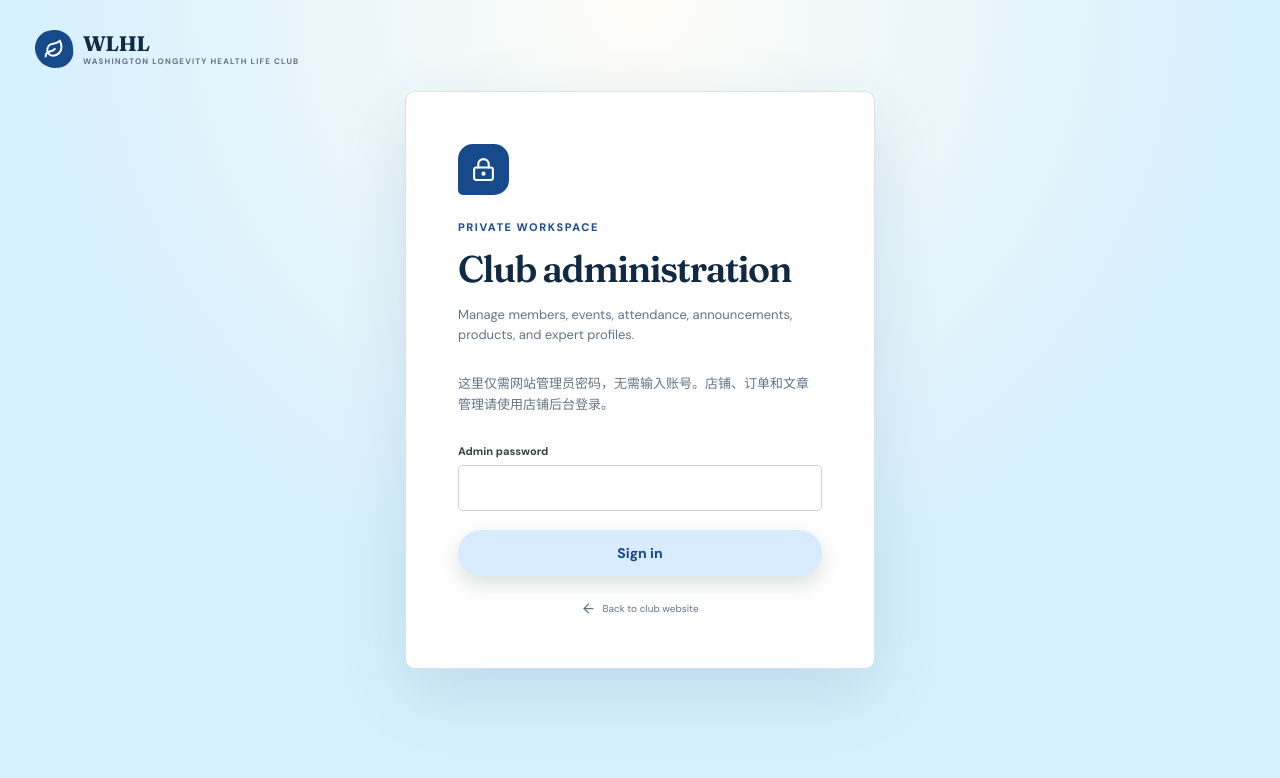
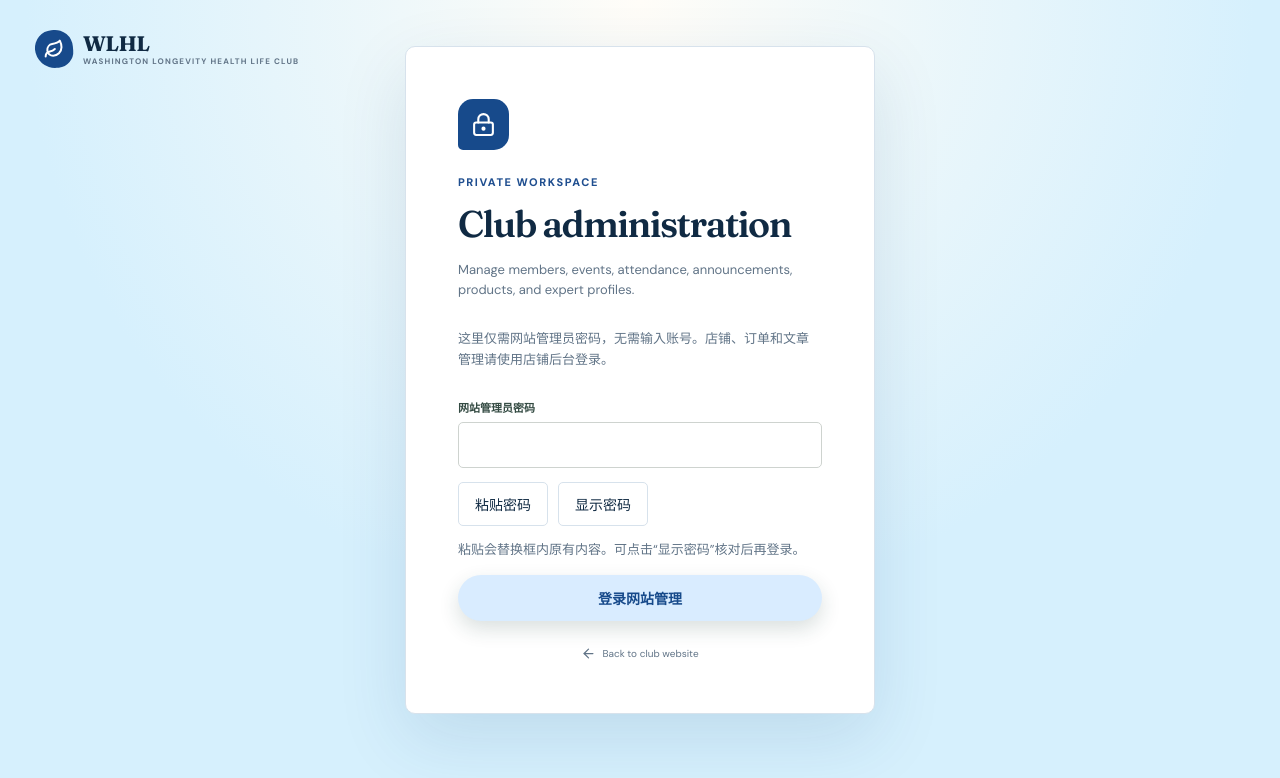
Before and after one commit to well2do/wlhl-app, a Next.js app: page /admin/login in a window 1280 px wide. Shown: the top 778 px of the page. Built offline with nearby package versions, Linux system fonts and the light colour scheme; no server answers.

Commit message:
Improve website password entry and reset successful login attempts

```diff
--- a/app/actions.ts
+++ b/app/actions.ts
@@ -5,7 +5,7 @@ import { redirect } from "next/navigation";
 import { revalidatePath } from "next/cache";
 import { z } from "zod";
 import { headers } from "next/headers";
-import { allowLoginAttempt } from "@/lib/login-attempts";
+import { allowLoginAttempt, clearLoginAttempts } from "@/lib/login-attempts";
 import {
   clearAdminSession,
   clearMemberSession,
@@ -309,6 +309,7 @@ export async function adminLoginAction(formData: FormData) {
   if (!(await allowLoginAttempt("admin", address))) redirect(`${loginPath}error=Too+many+attempts.+Try+again+in+15+minutes.`);
   if (password !== expected) redirect(`${loginPath}error=Incorrect+password`);
   await createAdminSession();
+  await clearLoginAttempts("admin", address);
   redirect(approvals ? "/admin?view=approvals" : "/admin");
 }
 
--- a/app/admin/login/page.tsx
+++ b/app/admin/login/page.tsx
@@ -3,6 +3,7 @@ import { redirect } from "next/navigation";
 import { ArrowLeft, LockKeyhole } from "lucide-react";
 import { adminLoginAction } from "@/app/actions";
 import { Brand } from "@/components/brand";
+import { AdminLoginForm } from "@/components/admin-login-form";
 import { isAdmin } from "@/lib/auth";
 
 export const metadata = { title: "Club Administration" };
@@ -23,7 +24,7 @@ export default async function AdminLoginPage({ searchParams }: { searchParams: P
         <span className="access-icon"><LockKeyhole size={25} /></span>
         <p className="eyebrow">Private workspace</p><h1>{approvals ? "网站会员审核" : "Club administration"}</h1><p>{approvals ? "请使用网站管理员密码登录。店铺后台账号与网站管理员账号分开管理。登录后将直接进入待审核会员列表。" : "Manage members, events, attendance, announcements, products, and expert profiles."}</p>
         <p>这里仅需网站管理员密码，无需输入账号。<Link href="/wlhl-application/index.html#/login">店铺、订单和文章管理请使用店铺后台登录。</Link></p>
-        <form action={adminLoginAction} className="stack-form">{approvals && <input type="hidden" name="view" value="approvals" />}<label>{approvals ? "网站管理员密码" : "Admin password"}<input type="password" name="password" autoComplete="current-password" required /></label>{params.error && <p className="form-error">{errors[params.error] || params.error}</p>}<button className="button button-dark button-full">{approvals ? "登录并审核会员" : "Sign in"}</button></form>
+        <AdminLoginForm action={adminLoginAction} approvals={approvals} error={params.error ? errors[params.error] || params.error : undefined} />
         <Link className="back-link" href="/"><ArrowLeft size={15} />Back to club website</Link>
       </section>
     </main>
--- a/app/globals.css
+++ b/app/globals.css
@@ -657,6 +657,13 @@ input:focus, textarea:focus, select:focus { border-color: var(--green-3); box-sh
 .member-approval-controls { display: grid; justify-items: center; gap: 16px; flex-shrink: 0; }
 .member-approval-controls > a { font-size: 14px; text-decoration: underline; }
 .member-approval-controls .button { min-height: 44px; }
+.admin-password-form { gap: 14px; }
+.admin-password-form input { font-size: 16px; }
+.admin-password-tools { display: flex; flex-wrap: wrap; gap: 10px; }
+.admin-password-tools button { min-height: 44px; padding: 10px 16px; border: 1px solid var(--line); border-radius: 5px; background: var(--paper); color: var(--ink); font: inherit; font-size: 14px; cursor: pointer; }
+.admin-password-tools button:focus-visible { outline: 2px solid var(--coral-dark); outline-offset: 3px; }
+.admin-password-help, .admin-password-notice { margin: 0; color: var(--muted); font-size: 13px; line-height: 1.6; }
+.admin-password-notice:empty { display: none; }
 @media (max-width: 600px) {
   .member-approval-list { padding: 12px; }
   .member-approval-card { align-items: stretch; flex-direction: column; gap: 18px; padding: 16px; }
--- /dev/null
+++ b/components/admin-login-form.tsx
@@ -0,0 +1,64 @@
+"use client";
+
+import { useRef, useState, type ClipboardEvent } from "react";
+import { useFormStatus } from "react-dom";
+
+function SubmitButton({ approvals }: { approvals: boolean }) {
+  const { pending } = useFormStatus();
+  return <button type="submit" className="button button-dark button-full" disabled={pending}>{pending ? "正在登录…" : approvals ? "登录并审核会员" : "登录网站管理"}</button>;
+}
+
+export function AdminLoginForm({ action, approvals, error }: {
+  action: (formData: FormData) => Promise<void>;
+  approvals: boolean;
+  error?: string;
+}) {
+  const input = useRef<HTMLInputElement>(null);
+  const [visible, setVisible] = useState(false);
+  const [notice, setNotice] = useState("");
+
+  function replacePassword(value: string) {
+    if (!input.current) return;
+    input.current.value = value;
+    input.current.focus();
+    setNotice("已替换密码框中的内容，请点击登录。");
+  }
+
+  async function pastePassword() {
+    try {
+      const value = await navigator.clipboard.readText();
+      if (!value) {
+        setNotice("剪贴板为空，请先复制网站管理员密码。");
+        return;
+      }
+      replacePassword(value);
+    } catch {
+      setNotice("浏览器未允许读取剪贴板。请在密码框中全选后粘贴（Mac：⌘A，再按 ⌘V）。");
+      input.current?.focus();
+    }
+  }
+
+  function handlePaste(event: ClipboardEvent<HTMLInputElement>) {
+    const value = event.clipboardData.getData("text/plain");
+    if (!value) return;
+    event.preventDefault();
+    replacePassword(value);
+  }
+
+  return (
+    <form action={action} className="stack-form admin-password-form">
+      {approvals && <input type="hidden" name="view" value="approvals" />}
+      <label htmlFor="website-admin-password">网站管理员密码
+        <input ref={input} id="website-admin-password" type={visible ? "text" : "password"} name="password" autoComplete="section-wlhl-admin current-password" autoCapitalize="none" spellCheck={false} required onPaste={handlePaste} onInput={() => setNotice("")} aria-describedby="admin-password-help" />
+      </label>
+      <div className="admin-password-tools">
+        <button type="button" onClick={pastePassword}>粘贴密码</button>
+        <button type="button" aria-controls="website-admin-password" aria-pressed={visible} onClick={() => setVisible(!visible)}>{visible ? "隐藏密码" : "显示密码"}</button>
+      </div>
+      <p id="admin-password-help" className="admin-password-help">粘贴会替换框内原有内容。可点击“显示密码”核对后再登录。</p>
+      <p className="admin-password-notice" role="status">{notice}</p>
+      {error && <p className="form-error" role="alert">上次登录提示：{error}</p>}
+      <SubmitButton approvals={approvals} />
+    </form>
+  );
+}
--- a/lib/login-attempts.ts
+++ b/lib/login-attempts.ts
@@ -3,8 +3,16 @@ import { execute } from "./db";
 
 const windowSeconds = 15 * 60;
 
+function attemptKey(scope: string, identifier: string) {
+  return createHash("sha256").update(`${scope}:${identifier.trim().toLowerCase()}`).digest("hex");
+}
+
+export async function clearLoginAttempts(scope: string, identifier: string) {
+  await execute("DELETE FROM login_attempts WHERE key = ?", [attemptKey(scope, identifier)]);
+}
+
 export async function allowLoginAttempt(scope: string, identifier: string) {
-  const key = createHash("sha256").update(`${scope}:${identifier.trim().toLowerCase()}`).digest("hex");
+  const key = attemptKey(scope, identifier);
   const now = Math.floor(Date.now() / 1000);
   await execute("DELETE FROM login_attempts WHERE reset_at <= ?", [now]);
   const result = await execute(
```
Also changed, not shown: tests/access.integration.ts (+30 -0 lines), tests/admin-login-browser.cjs (+29 -1 lines), 1 other file (tests, documents, lock files or other folders).
